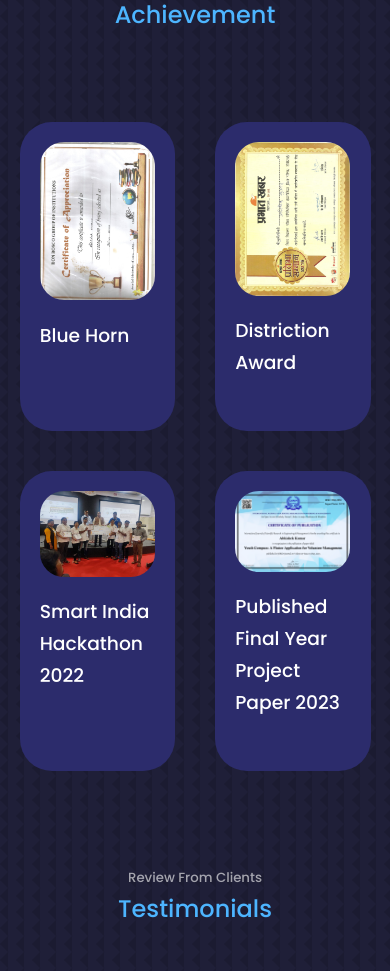
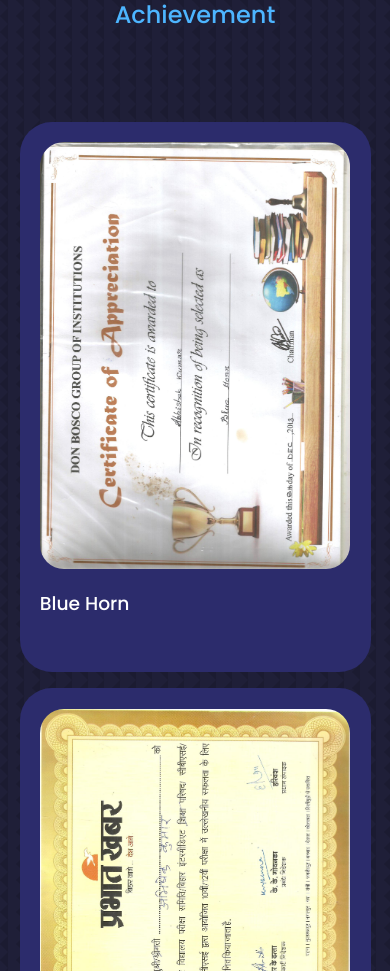
Before and after one commit to AbhishekKumar-portfolio/Portfolio, a React (Create React App) app: page / in a window 390 px wide. Shown: the part 10760-11731 px from the top of the page. Built offline with nearby package versions, Linux system fonts and the light colour scheme; the HTML template or start-up script is replaced by a standard one.

Commit message:
Update achievement.css

```diff
--- a/src/components/achievements/achievement.css
+++ b/src/components/achievements/achievement.css
@@ -37,7 +37,7 @@
 
 /* ==========MEADIA QUERIES (MEDIUM DEVICES)========== */
 @media screen and (max-width:1024px) {
-    .portfolio_container {
+    .portfolio_container1 {
         grid-template-columns: 1fr 1fr;
         gap: 1.2rem;
     }
@@ -46,7 +46,7 @@
 
 /* ==========MEADIA QUERIES (SMALL DEVICES)========== */
 @media screen and (max-width:600px) {
-    .portfolio_container {
+    .portfolio_container1 {
         grid-template-columns: 1fr;
         gap: 1rem;
 
```
